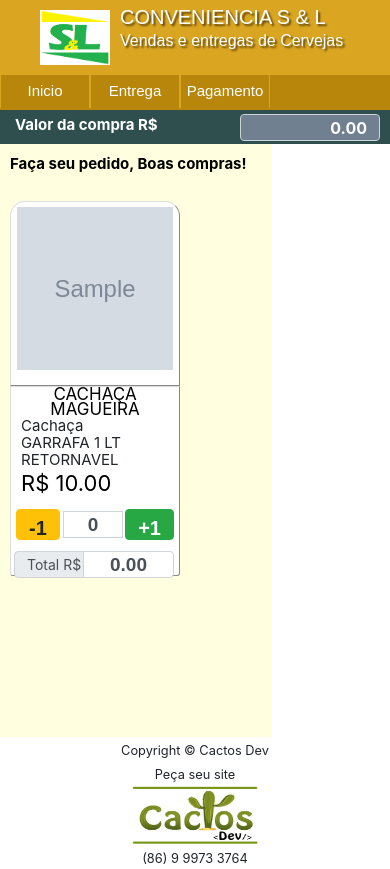
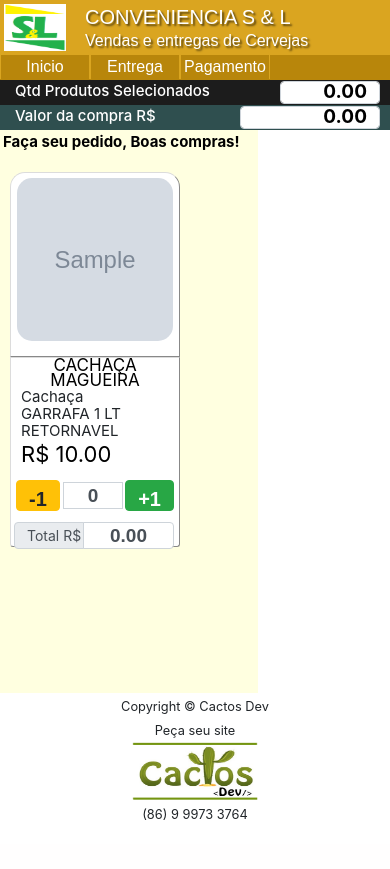
Before and after one commit to paulojecasi/delivery-python-django, a Django app: page /delivery/ in a window 390 px wide. After the commit the page ends 820 px from the top, so only its background shows below. Run offline with Django 3.2, Linux system fonts and the light colour scheme; tables that the repository leaves empty hold one stand-in row (values such as "Sample post"); grey boxes marked "Sample" are stand-in pictures; some libraries are stand-ins or nearby versions.

Commit message:
atualizacao

```diff
--- a/sitedelivery/static/css/aplication.css
+++ b/sitedelivery/static/css/aplication.css
@@ -11,23 +11,19 @@
 
     /**background-color: rgba(255,255,255);           /** cor de fundo **/
     background-color:#DAA520;                     /** cor de fundo **/
-    height: 55px;
-    min-height: 110px;
-
-
+    height: 50px;
+    min-height: 80px;
 }
 
 
 /** TITULO  ---------------------------------------- **/
 header#cabecalho h1{
     font-family: Arial, sans-serif;
-    font-size: 40px;
+    font-size: 35px;
     color: rgba(255,255,255);
     position: absolute;
-    left:230px;
-    top:1px;
-
-
+    left:180px;
+    top:0px;
     text-shadow: 2px 2px 2px rgba(0,0,0,.6);
     margin-top: 0px                    /** margem de cima **/
     /** margin-bottom: 0px             /** margem de baixo **/
@@ -36,7 +32,7 @@
 /** sub titulos------------------------------------- **/
 header#cabecalho h3{
     font-family: Arial, sans-serif;
-    font-size: 25px;
+    font-size: 23px;
     color: rgba(255,255,255);
     text-shadow: 2px 2px 2px rgba(0,0,0,.6);
     position: absolute;
@@ -45,8 +41,8 @@
 
 
 header#cabecalho h3#sub1{                     /** posicao sub titulo 1 **/
-    left:230px;
-    top:50px;
+    left:180px;
+    top:45px;
 }
 
 header#cabecalho h3#sub1 p{                     /** posicao sub titulo 1 **/
@@ -59,36 +55,35 @@
 }
 
 
-
-
 /** LOGOMARCA **/
 
 div#logo_cabecalho img#icone{
-    height: 50px;
-    min-height: 110px;
-    border: 10px solid #DAA520;            /** borda e cor da borda **/
-    width: 175px;                       /** largura **/
+    height: 40px;
+    width: 100px;                       /** largura **/
+    min-height: 80px;
+    border: 5px solid #DAA520;            /** borda e cor da borda **/
+    margin-left: -20px;
+
 
 }
 
 /** LOGOMARCA2-celular **/
 
 div#logo_cabecalho2 img#icone2{
-    height: 60px;
-    min-height: 75px;
-    border: 10px solid #DAA520;            /** borda e cor da borda **/
-    width: 90px;                       /** largura **/
-
+    height: 40px;
+    min-height: 55px;
+    border: 4px solid #DAA520;            /** borda e cor da borda **/
+    width: 70px;                       /** largura **/
+    margin-left: -30px;
 
 }
 
 
 .menu{
     background-color:  #B8860B;
-    height: 40px;
+    height: 30px;
     font-size: 17px;
     font-family: Arial, sans-serif;
-
 
 }
 
@@ -106,7 +101,7 @@
 
 .menu a{
 
-    padding: 6px;
+    padding: 2px;
     display: block;
     text-decoration: none;
     text-align: center;
@@ -184,17 +179,16 @@
 
 .carrinho-menu{
     background-color: #2F4F4F;
-    height: 40px;                    /** fonte em negrito **/
+    height: 30px;                    /** fonte em negrito **/
     color: #fff;
-    padding: 8px;
+    padding: 5px;
 
 
 }
 
 .carrinho-menu h4{
 
-    font-size: 18px;
-    font-weight: bold;                     /** fonte em negrito **/
+    font-size: 14px;
     color: #fff;
 
 }
@@ -202,17 +196,51 @@
 .carrinho-menu input{
 
 
-    font-weight: bold;                     /** fonte em negrito **/
-    color: white;
-    background-color: #708090;
+    color: black;
+    background-color: white;
     text-align: right;
-    width:210px;
-    height:30px;
+    width:150px;
+    height:27px;
     position: absolute;
-    right: 10px;
-    top: 5px;
+    right: 20px;
+    top: 1px;
     pointer-events:none;
     outline:none;
+    font-size: 19px;
+    font-weight: bold;                     /** fonte em negrito **/
+
+}
+
+.carrinho-menu-qtd{
+    background-color:#1C1C1C;
+    height: 30px;                    /** fonte em negrito **/
+    color: #fff;
+    padding: 5px;
+
+
+}
+
+.carrinho-menu-qtd h4{
+
+    font-size: 14px;
+    color: #fff;
+
+}
+
+.carrinho-menu-qtd input{
+
+    color: black;
+    background-color: white;
+    text-align: right;
+    width:100px;
+    height:27px;
+    position: absolute;
+    right: 20px;
+    top: 1px;
+    pointer-events:none;
+    outline:none;
+    font-size: 19px;
+    font-weight: bold;                     /** fonte em negrito **/
 
 }
 
@@ -222,7 +250,7 @@
     height: 100%px ;                    /** altura do bloco **/
     width: 100%px;                       /** largura **/
     background-color:  #FFFFE0;
-    padding: 160px;
+    padding: 120px;
 
 }
 
@@ -250,6 +278,13 @@
 
     height: 155px ;                    /** altura do bloco **/
     width: 160px;                       /** largura **/
+    border: 0px outset #DCDCDC;        /** borda e cor da borda **/
+    border-radius: 20px 20px 20px 20px;  /** arredondamento da borda **/
+    padding: 5px 5px 5px 5px;   /*  acima    50px  padding  */
+                                /*  direita  0px  padding  */
+                                /*  abaixo   00px padding  */
+                                /*  esquerda 30px  padding  */
+
 
 }
 
@@ -292,7 +327,7 @@
 
 .tela-itens-catalogo{
     background-color:  #FFFFE0;
-    padding: 160px;
+    padding: 120px;
 
 }
 
@@ -469,20 +504,20 @@
     /**background-color: rgba(255,255,255);           /** cor de fundo **/
     background-color: #DAA520;                     /** cor de fundo **/
     height: 60px;
-    min-height: 80px;
+    min-height: 60px;
     border-radius: 0px 0px 0px 0px;  /** arredondamento da borda **/
 
     }
 
     header#cabecalho h1 {
-        left:120px;
+        left:85px;
         top:5px;
         font-size: 20px;
 
     }
 
     header#cabecalho h3#sub1 {
-        left:120px;
+        left:85px;
         top:31px;
         font-size: 16px;
     }
@@ -497,9 +532,9 @@
 
 
     .menu{
-        height: 35px;
+        height: 25px;
         border-radius: 0px 0px 0px 0px;  /** arredondamento da borda **/
-        font-size: 15px;
+        font-size: 16px;
 
 
     }
@@ -511,7 +546,7 @@
     }
 
     .menu a{
-        padding: 5px;
+        padding: 0px;
         text-align: center;
         border-radius: 0px 0px 0px 0px;
 
@@ -520,8 +555,8 @@
     .carrinho-menu{
 
         border-radius: 0px 0px 0px 0px;  /** arredondamento da borda **/
-        height: 34px;                    /** fonte em negrito **/
-        padding: 6px;
+        height: 25px;                    /** fonte em negrito **/
+        padding: 2px;
 
     }
 
@@ -534,24 +569,56 @@
     .carrinho-menu input{
 
         font-weight: bold;                     /** fonte em negrito **/
-        color: #fff;
+        color: black;
         width:140px;
-        height:27px;s
+        height:23px;s
         position: absolute;
         right: 10px;
-        top: 4px;
+        top: 1px;
+
+    }
+
+    .carrinho-menu-qtd{
+        background-color:#1C1C1C;
+        height: 25px;                    /** fonte em negrito **/
+        color: #fff;
+        padding: 2px;
+
+
+    }
+
+    .carrinho-menu-qtd h4{
+
+        font-size: 15px;
+        color: #fff;
+
+    }
+
+    .carrinho-menu-qtd input{
+
+        color: black;
+        background-color: white;
+        text-align: right;
+        width:100px;
+        height:23px;
+        position: absolute;
+        right: 10px;
+        top: 1px;
+        pointer-events:none;
+        outline:none;
+        font-size: 19px;
+        font-weight: bold;                     /** fonte em negrito **/
 
     }
 
     .tela-itens{
-        padding: 145px;
+        padding: 130px;
 
     }
 
 
-
     .tela-itens h4{
-        padding: 10px;
+        padding: 3px;
         font-size: 15px;
         font-weight: bold;                     /** fonte em negrito **/
         color: black;
@@ -626,7 +693,7 @@
 
     .tela-itens-catalogo{
         background-color:  #FFFFE0;
-        padding: 120px;
+        padding: 95px;
 
     }
 
--- a/sitedelivery/templates/base.html
+++ b/sitedelivery/templates/base.html
@@ -69,8 +69,8 @@
                 {% if Tipo == "delivery" %}
                     Vendas e entregas de Cervejas
                 {% else %}
-                    Catalogo de Produtos
-                    <p> Delivery a partir de 6 unidades </p>
+                    Delivery a partir de 6 unidades
+
                 {% endif %}
             </h3>
 
@@ -79,7 +79,7 @@
                 <!-- quando for smartfone pega 12 coluna, se nao, pega 7 -->
               {% if Tipo == "delivery" %}
 
-                <nav class = "menu col-xs-12  col-md-7" >
+                <nav class = "menu col-xs-12  col-md-4" >
                   <ul>
                     <li> <a id="inicio" href = "#"> Inicio </a></li>
                     <li> <a id="entrega" href = "#" > Entrega </a></li>
@@ -87,11 +87,22 @@
                   </ul>
                 </nav>
 
+                <!-- quando for smartfone pega 12 coluna, se nao, pega 5 -->
+                <div class = "carrinho-menu-qtd col-xs-12  col-md-4 " >
+                  <h4> Qtd Produtos Selecionados
+                        <input type="text"
+                               class="form-control"
+                               aria-label="Quantia"
+                               id = "qtTotalDelivery"
+                               value ="0.00"
 
+                        >
+                  </h4>
+                </div>
 
 
                 <!-- quando for smartfone pega 12 coluna, se nao, pega 5 -->
-                <div class = "carrinho-menu col-xs-12  col-md-5 " >
+                <div class = "carrinho-menu col-xs-12  col-md-4 " >
                   <h4> Valor da compra R$
                         <input type="text"
                                class="form-control"
```
